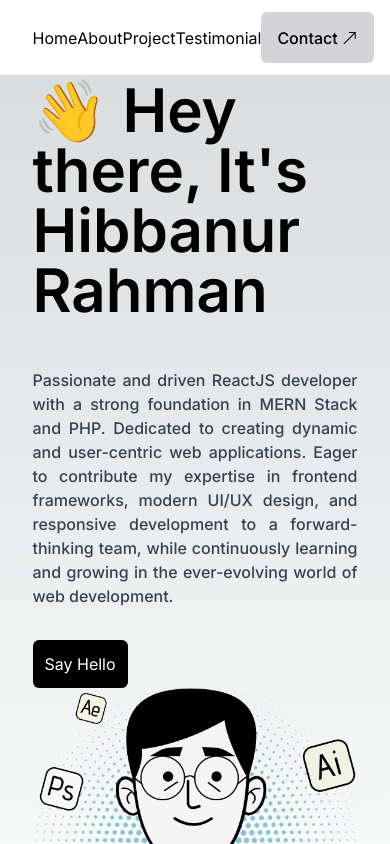
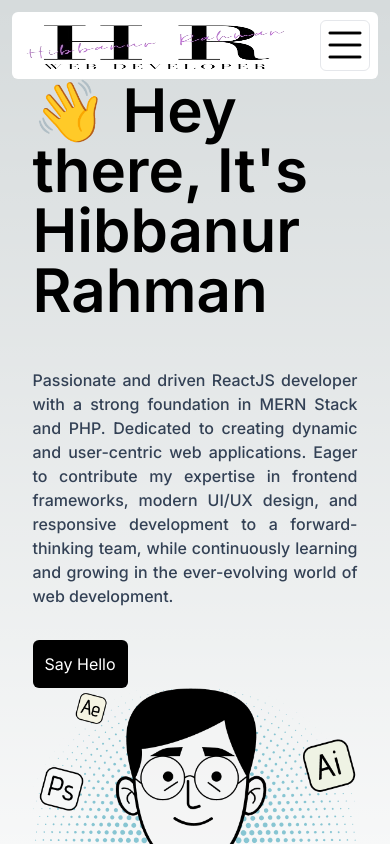
Before and after one commit to Hibbanur-Rahman/portfolio-nextjs, a Next.js app: page / in a window 390 px wide. Shown: the top 844 px of the page. Built offline with nearby package versions, Linux system fonts and the light colour scheme.

Commit message:
adding the code of navbar for mobile responsive ness

```diff
--- a/src/app/globals.css
+++ b/src/app/globals.css
@@ -1,7 +1,6 @@
 @tailwind base;
 @tailwind components;
 @tailwind utilities;
-
 :root {
   --foreground-rgb: 0, 0, 0;
   --background-start-rgb: 214, 219, 220;
--- a/src/app/layout.tsx
+++ b/src/app/layout.tsx
@@ -23,10 +23,18 @@ export default function RootLayout({
           rel="stylesheet"
           href="https://cdn.jsdelivr.net/npm/bootstrap-icons@1.11.1/font/bootstrap-icons.css"
         />
+        {/* <!--========== flowbite cdn Link ==========--> */}
+        <link
+          href="https://unpkg.com/flowbite@latest/dist/flowbite.min.css"
+          rel="stylesheet"
+        />
       </head>
       <body className={inter.className}>
         <Navbar />
         {children}
+
+        {/* <!--========== flowbite cdn Link ==========--> */}
+        <script src="https://unpkg.com/flowbite@latest/dist/flowbite.js"></script>
       </body>
     </html>
   );
--- a/src/components/navbar.tsx
+++ b/src/components/navbar.tsx
@@ -3,22 +3,28 @@ import Link from "next/link";
 import logo from "@/assets/images/logo.png";
 export default function Navbar() {
   return (
-    <div className="Navbar fixed w-full flex align-center bg-white justify-center items-center">
+    <>
+      <div className=" Navbar fixed w-full md:flex lg:flex hidden align-center bg-white justify-center items-center">
         <div className="flex w-5/6 justify-between pt-3 pb-3">
           <div className="basis-2/4 flex justify-between pt-2 pb-2 items-center">
             <div className="w-auto m-0 p-0">
-            <Image src={logo} alt="" className="m-0 p-0" style={{height:'35px',width:'80px'}}/>
+              <Image
+                src={logo}
+                alt=""
+                className="m-0 p-0"
+                style={{ height: "35px", width: "80px" }}
+              />
             </div>
-          <Link href="/home"className="w-auto" >
+            <Link href="/home" className="w-auto">
               <p className="">Home</p>
             </Link>
-          <Link href="/home"className="w-auto">
+            <Link href="/home" className="w-auto">
               <p className="">About</p>
             </Link>
-          <Link href="/home"className="w-auto">
+            <Link href="/home" className="w-auto">
               <p className="">Project</p>
             </Link>
-          <Link href="/home"className="w-auto">
+            <Link href="/home" className="w-auto">
               <p className="">Testimonial</p>
             </Link>
           </div>
@@ -29,5 +35,48 @@ export default function Navbar() {
           </div>
         </div>
       </div>
+
+      <div className="Navbar  md:hidden lg:hidden w-full fixed p-3">
+        <div className="flex justify-between items-center bg-white p-2 rounded-md">
+          <Image
+            src={logo}
+            alt=""
+            style={{ height: "50px", width: "100px !important" }}
+          />
+          <button
+            className="border border-3 w-auto rounded-md"
+            type="button"
+            data-drawer-target="drawer-example"
+            data-drawer-show="drawer-example"
+            aria-controls="drawer-example"
+          >
+            <i className="bi bi-list text-5xl m-0 p-0"></i>
+          </button>
+
+        </div>
+          {/* <!-- drawer component --> */}
+          <div
+            id="drawer-example"
+            className="fixed top-0 left-0 z-60 h-screen p-4 overflow-y-auto transition-transform -translate-x-full bg-white w-80 dark:bg-gray-800"
+            tab-index="-1"
+            aria-labelledby="drawer-label"
+          >
+
+
+            <p className="mb-6 text-sm text-gray-500 dark:text-gray-400">
+              Supercharge your hiring by taking advantage of our{" "}
+              <a
+                href="#"
+                className="text-blue-600 underline dark:text-blue-500 hover:no-underline"
+              >
+                limited-time sale
+              </a>{" "}
+              for Flowbite Docs + Job Board. Unlimited access to over 190K
+              top-ranked candidates and the #1 design job board.
+            </p>
+
+          </div>
+      </div>
+    </>
   );
 }
```
Also changed, not shown: 1 other file (tests, documents, lock files or other folders). Lines whose indentation alone changed are shown as unchanged.
